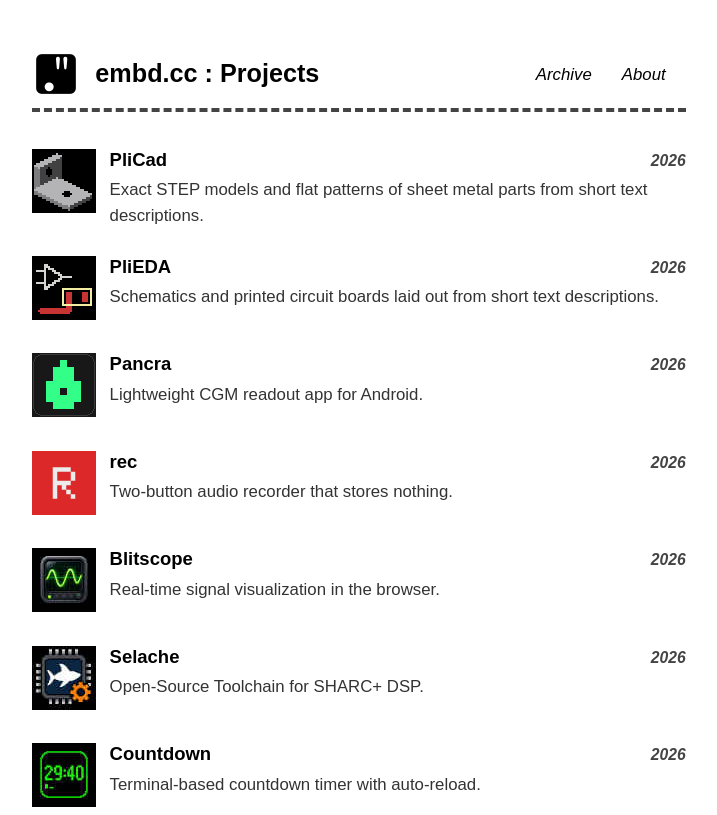
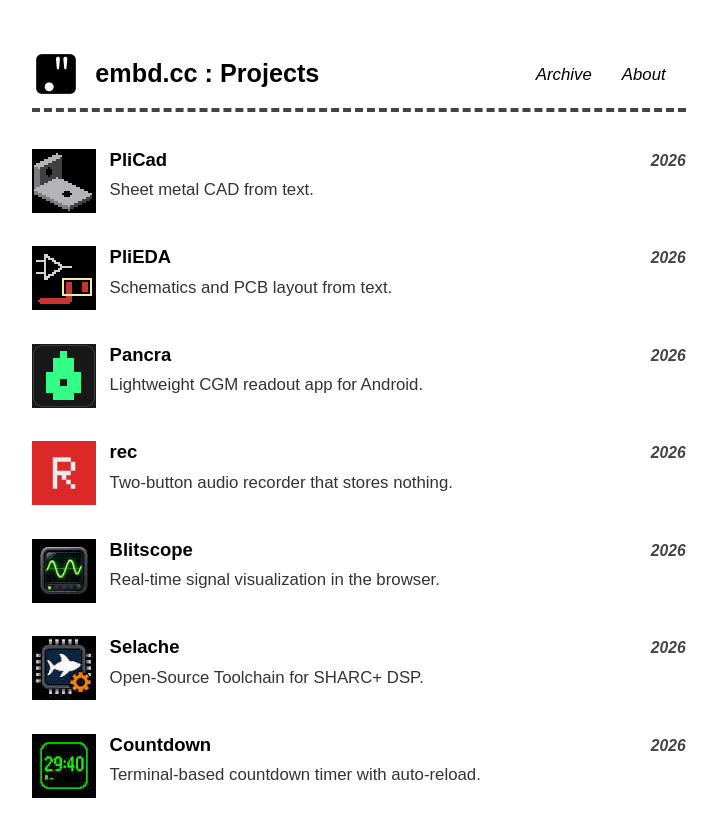
Before and after one commit to js216/embd, a plain HTML site: page projects.html in a window 1280 px wide. Shown: the top 815 px of the page, without its empty margins (281-998 px from the left). Drawn offline with Linux system fonts and the light colour scheme.

Commit message:
shorter desc

```diff
--- a/projects.html
+++ b/projects.html
@@ -29,7 +29,7 @@
 <span class="project-title">PliCad</span>
 <span class="article-meta">2026</span>
 </h2>
-<p>Exact STEP models and flat patterns of sheet metal parts from short text descriptions.</p>
+<p>Sheet metal CAD from text.</p>
 </div>
 </a>
 </li>
@@ -42,7 +42,7 @@
 <span class="project-title">PliEDA</span>
 <span class="article-meta">2026</span>
 </h2>
-<p>Schematics and printed circuit boards laid out from short text descriptions.</p>
+<p>Schematics and PCB layout from text.</p>
 </div>
 </a>
 </li>
```
